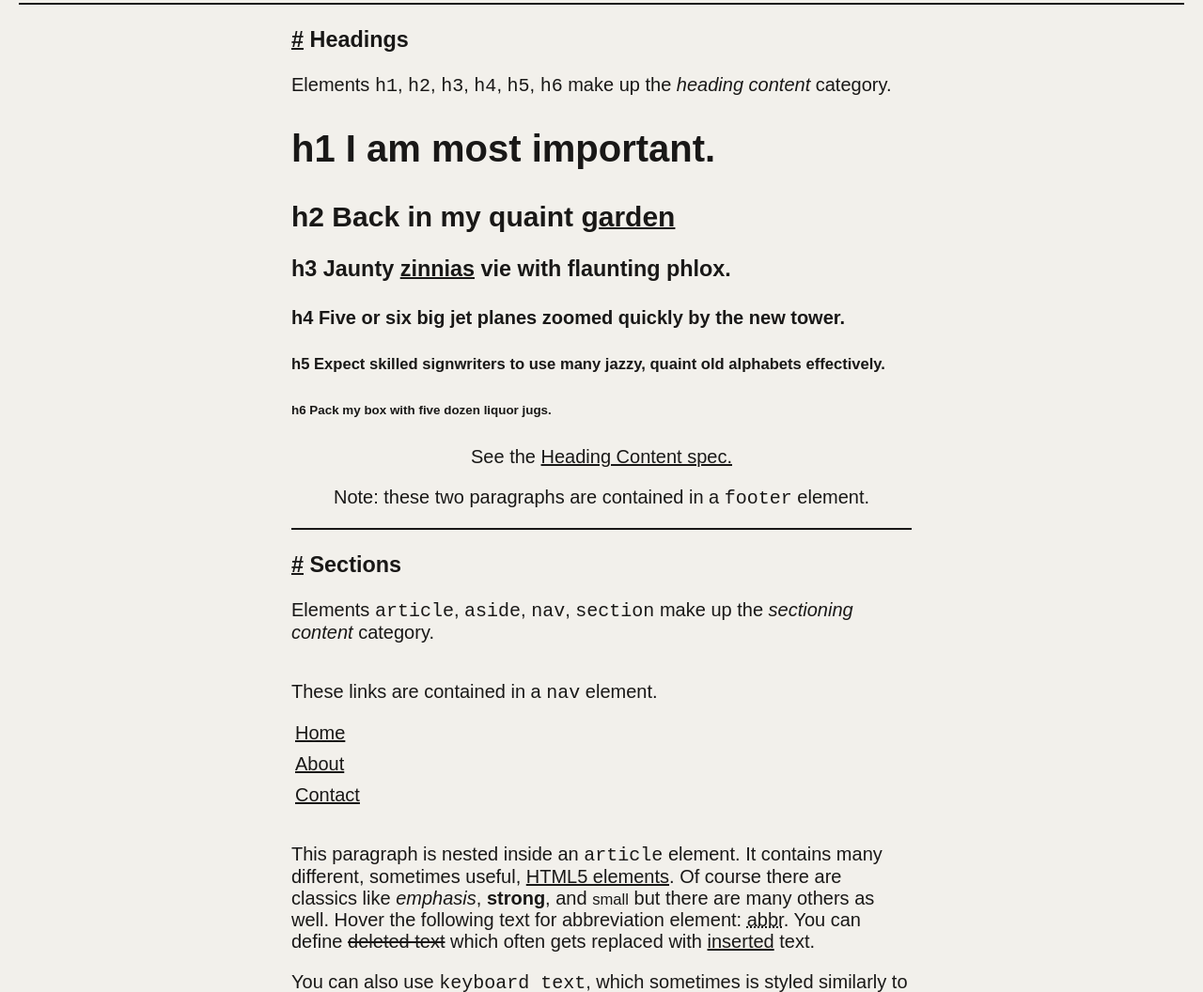
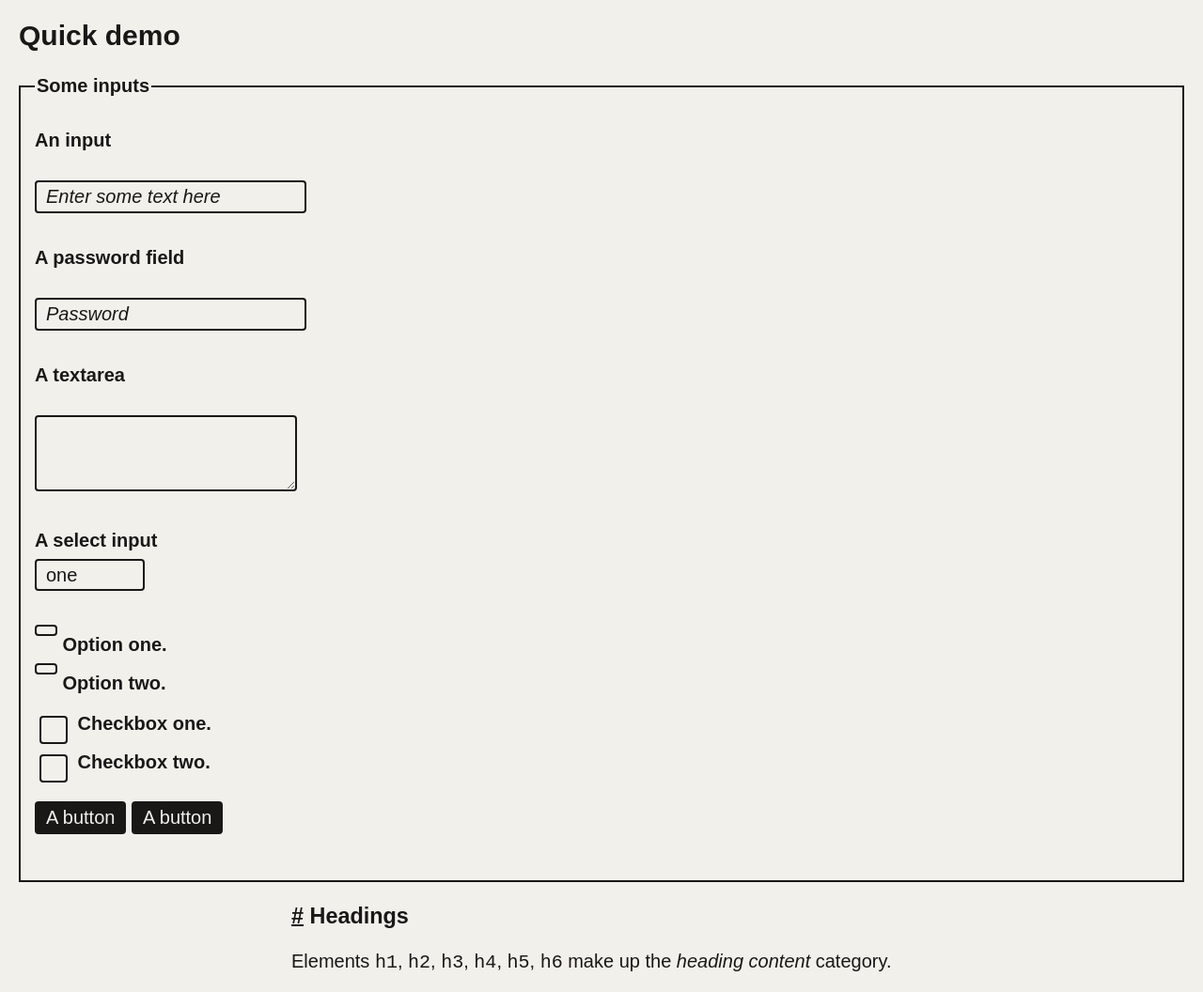
Before and after one commit to chr15m/indie.css, a website: page index.html in a window 1280 px wide. Shown: the part 627-1683 px from the top of the page at 94% size. Drawn offline with Linux system fonts and the light colour scheme.

Commit message:
Adding quick demo.

```diff
--- a/index.html
+++ b/index.html
@@ -5,16 +5,83 @@
   <title>indie.css</title>
   <meta charset="utf-8">
   <link rel="stylesheet" href="indie.css">
-  <!-- description: (take from readme) -->
 </head>
 
-<body>
+<body class="page">
   <header role="banner">
     <h1>indie.css</h1>
+    <p>indie.css is a simple, minimal, classless* CSS stylesheet to make your site or app look good.</p>
     <small>Jump to: <a href="#headings">Headings</a> | <a href="#sections">Sections</a> | <a href="#phrasing">Phrasing</a> | <a href="#palpable">Palpable Content</a> | <a href="#embeds">Embeds</a> | <a href="#forms">Forms</a> | <a href="#tables">Tables</a> </small>    <br><br>
-    <p>This section serves as the <code>header</code>.</p>
   </header>
-  <hr>
+
+  <h2>Quick demo</h2>
+
+  <fieldset>
+    <legend>Some inputs</legend>
+
+    <p>
+    <label for="example-input-text">An input</label><br/>
+      <input id="example-input-text" type="text" placeholder="Enter some text here">
+    </p>
+
+    <p>
+      <label for="example-input-password">A password field</label></br>
+      <input id="example-input-password" type="password" placeholder="Password">
+    </p>
+
+    <p>
+      <label for="example-textarea">A textarea</label><br/>
+      <textarea id="example-textarea" rows="3"></textarea>
+    </p>
+
+    <p>
+      <label for="example-select1">A select input</label>
+      <select id="example-select1">
+        <option>one</option>
+        <option>two</option>
+        <option>three</option>
+        <option>seventeen</option>
+      </select>
+    </p>
+
+    <p>
+      <div>
+        <label>
+          <input id="optionsR-radios1" type="radio" name="options-radios" value="option1" checked="">
+          Option one.
+        </label>
+      </div>
+
+      <div>
+        <label>
+          <input id="options-radios2" type="radio" name="options-radios" value="option2">
+          Option two.
+        </label>
+      </div>
+    </p>
+
+    <p>
+      <div>
+        <label>
+          <input type="checkbox" id="ch1">
+          Checkbox one.
+        </label>
+      </div>
+
+      <div>
+        <label>
+          <input type="checkbox" id="ch2">
+          Checkbox two.
+        </label>
+      </div>
+    </p>
+
+    <p>
+      <button>A button</button>
+      <input type="button" value="A button"/>
+    </p>
+  </fieldset>
+
   <main>
     <section id="headings">
       <h3><a href="#headings">#</a> Headings </h3>
@@ -170,8 +237,8 @@ United States
       </dl>
       <p><code>figure</code>:</p>
       <figure>
-        <img src="http://placekitten.com/200/300">
-        <figcaption>Figure 1: A picture of a kitten from <a href="http://placekitten.com/200/300/">placekitten.com</a>
+        <img src="https://upload.wikimedia.org/wikipedia/commons/thumb/9/9e/Bridgetown_landscape.jpg/1920px-Bridgetown_landscape.jpg">
+        <figcaption>Figure 1: A typical rural landscape in the vicinity of Bridgetown.</a>
         </figcaption>
       </figure>
 
```
